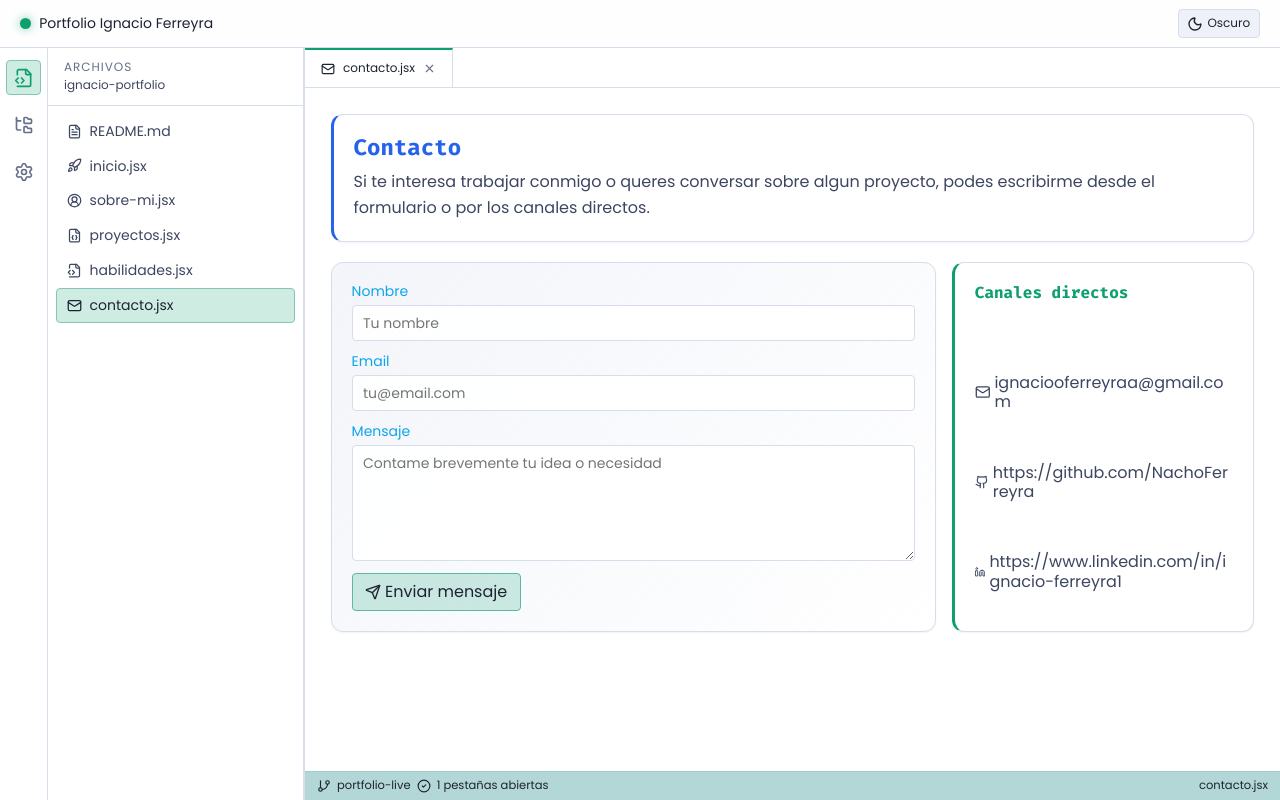
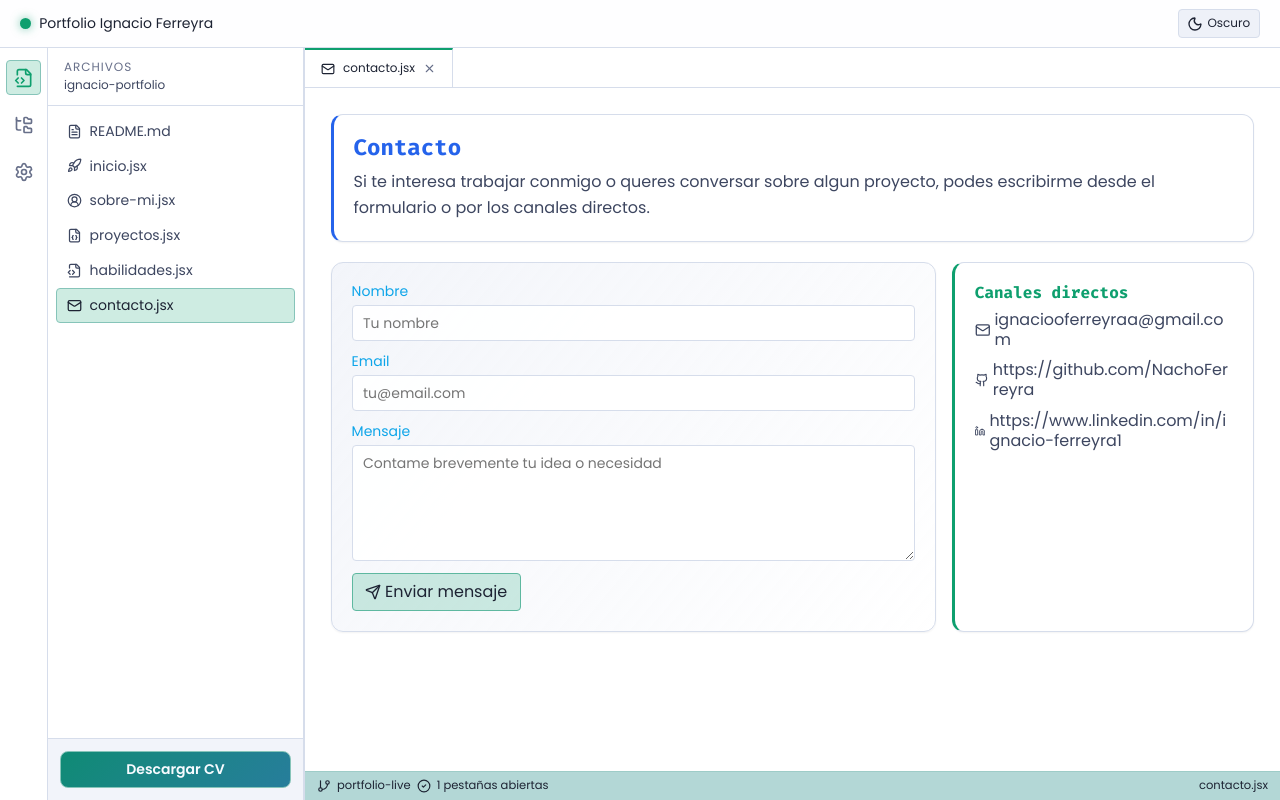
Before and after one commit to NachoFerreyra/Portfolio-Ignacio-Ferreyra, a React (Vite) app: page /contacto in a window 1280 px wide. Built offline with nearby package versions, Linux system fonts and the light colour scheme.

Commit message:
Refactor code structure for improved readability and maintainability

```diff
--- a/src/components/Contacto/ContactLinks.jsx
+++ b/src/components/Contacto/ContactLinks.jsx
@@ -6,6 +6,7 @@ const ContactLinks = ({ contacts }) => {
     <aside className={styles.linksCard}>
       <h2>Canales directos</h2>
 
+      <div className={styles.linksList}>
         <a href={`mailto:${contacts.email}`}>
           <Mail size={16} />
           {contacts.email}
@@ -20,6 +21,7 @@ const ContactLinks = ({ contacts }) => {
           <Linkedin size={16} />
           {contacts.linkedin}
         </a>
+      </div>
     </aside>
   );
 };
--- a/src/components/Contacto/Contacto.module.scss
+++ b/src/components/Contacto/Contacto.module.scss
@@ -81,20 +81,28 @@
   @include mixins.code-card;
   padding: variables.$space-l;
   display: grid;
-  gap: variables.$space-s;
+  gap: variables.$space-xs;
   border-left: 3px solid var(--syntax-green);
+  align-content: start;
 
   h2 {
     font-size: 1rem;
     color: var(--syntax-green);
   }
+}
+
+.linksList {
+  display: grid;
+  gap: 0.65rem;
 
   a {
     display: inline-flex;
     align-items: center;
+    align-self: start;
     gap: variables.$space-2xs;
     color: var(--text-secondary);
     word-break: break-all;
+    line-height: 1.25;
 
     &:hover {
       color: var(--accent);
--- a/src/components/Layout/Explorer/Explorer.jsx
+++ b/src/components/Layout/Explorer/Explorer.jsx
@@ -27,7 +27,9 @@ const Explorer = ({ files, activeFileId, onOpenFile, isOpen, onClose }) => {
         aria-label="Cerrar explorador"
       />
 
-      <aside className={`${styles.explorer} ${isOpen ? styles.explorerOpen : ""}`}>
+      <aside
+        className={`${styles.explorer} ${isOpen ? styles.explorerOpen : ""}`}
+      >
         <header className={styles.header}>
           <span>ARCHIVOS</span>
           <small>ignacio-portfolio</small>
@@ -51,6 +53,17 @@ const Explorer = ({ files, activeFileId, onOpenFile, isOpen, onClose }) => {
             );
           })}
         </div>
+
+        <div className={styles.bottomActions}>
+          <a
+            href="/cv/Ignacio Ferreyra CV.pdf"
+            download
+            className={styles.downloadCv}
+            onClick={onClose}
+          >
+            Descargar CV
+          </a>
+        </div>
       </aside>
     </>
   );
--- a/src/components/Layout/Explorer/Explorer.module.scss
+++ b/src/components/Layout/Explorer/Explorer.module.scss
@@ -70,6 +70,8 @@
 }
 
 .fileList {
+  flex: 1;
+  min-height: 0;
   overflow: auto;
   padding: variables.$space-xs variables.$space-xs variables.$space-m;
 }
@@ -100,3 +102,33 @@
   border-color: color-mix(in srgb, var(--accent) 40%, var(--border-muted));
   color: var(--text-primary);
 }
+
+.bottomActions {
+  border-top: 1px solid var(--border-muted);
+  padding: variables.$space-s;
+  background: color-mix(in srgb, var(--surface-2) 75%, transparent);
+}
+
+.downloadCv {
+  width: 100%;
+  display: inline-flex;
+  justify-content: center;
+  align-items: center;
+  border-radius: variables.$border-radius-md;
+  border: 1px solid color-mix(in srgb, var(--accent) 40%, var(--border-muted));
+  background: linear-gradient(
+    135deg,
+    color-mix(in srgb, var(--accent) 76%, #114a8a 24%) 0%,
+    color-mix(in srgb, var(--accent) 62%, #4f46e5 38%) 100%
+  );
+  color: #f7fbff;
+  font-weight: 600;
+  font-size: variables.$font-size-sm;
+  padding: 0.58rem 0.7rem;
+  @include mixins.transition((filter, transform));
+
+  &:hover {
+    filter: brightness(1.06);
+    transform: translateY(-1px);
+  }
+}
```
Also changed, not shown: 1 other file (tests, documents, lock files or other folders). Lines whose indentation alone changed are shown as unchanged.
